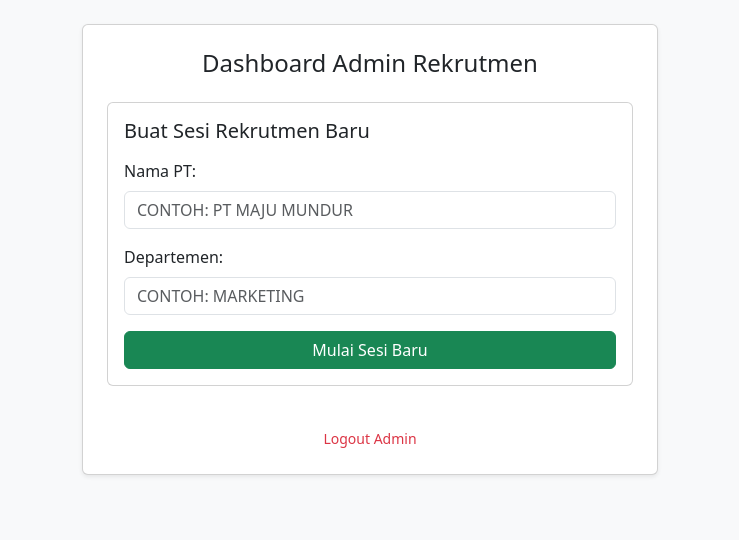
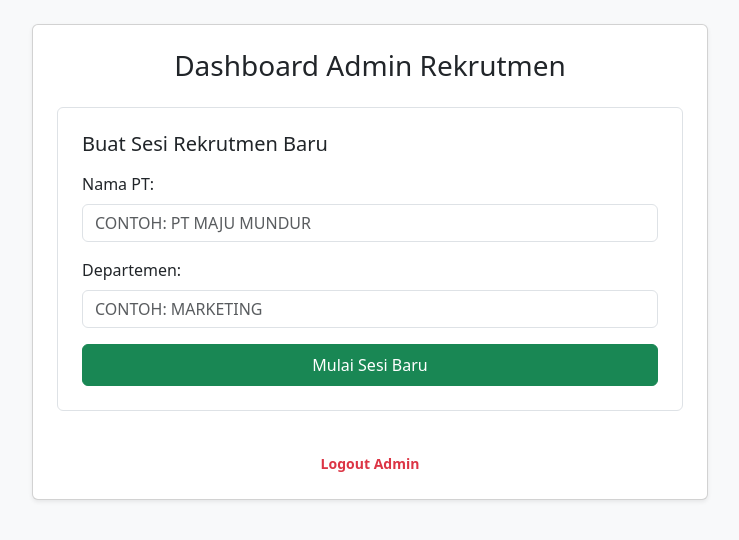
Before and after one commit to urusaitomodachi-design/sistem-rekrutment, a Flask app: template templates/admin.html in a window 1280 px wide. Shown: the top 540 px of the page, without its empty margins (270-1009 px from the left). Run offline with Flask 3, Linux system fonts and the light colour scheme; the template is opened without the code that fills it, so the values that code supplies are empty; some libraries are stand-ins or nearby versions.

Commit message:
Update admin.html

```diff
--- a/templates/admin.html
+++ b/templates/admin.html
@@ -7,9 +7,9 @@
     <link href="https://cdn.jsdelivr.net/npm/bootstrap@5.3.0/dist/css/bootstrap.min.css" rel="stylesheet">
 </head>
 <body class="bg-light py-4">
-    <div class="container" style="max-width: 600px;">
+    <div class="container" style="max-width: 700px;">
         <div class="card shadow-sm p-4">
-            <h4 class="text-center mb-4">Dashboard Admin Rekrutmen</h4>
+            <h3 class="text-center mb-4">Dashboard Admin Rekrutmen</h3>
 
             {% if error_message %}
             <div class="alert alert-danger py-2 text-center small mb-3">
@@ -18,27 +18,40 @@
             {% endif %}
 
             {% if active_session %}
-            <div class="alert alert-success p-3 mb-4">
-                <h5 class="alert-heading">Sesi Aktif Berjalan</h5>
+            <div class="alert alert-success p-4 mb-4">
+                <h4 class="alert-heading">Sesi Aktif Berjalan</h4>
                 <hr>
                 <p class="mb-1">PT: <b>{{ active_session[1] }}</b></p>
                 <p class="mb-1">Departemen: <b>{{ active_session[2] }}</b></p>
-                <p class="mb-1">Jumlah Kandidat Masuk: <b id="candidateCount">{{ candidate_count }}</b></p>
-                <p class="mb-3 text-break small text-muted">Link Pendaftaran: <br><code>{{ request.host_url }}apply/{{ active_session[3] }}</code></p>
+                <p class="mb-3">Jumlah Kandidat Masuk: <b id="candidateCount" class="fs-5 text-primary">{{ candidate_count }}</b></p>
+
+                <div class="mb-3">
+                    <label class="form-label fw-bold">Link Pendaftaran:</label>
+                    <div class="input-group">
+                        <input type="text" class="form-control bg-white" id="regLink" value="{{ request.host_url }}apply/{{ active_session[3] }}" readonly>
+                        <button class="btn btn-outline-secondary" type="button" onclick="copyLink()">Salin Link</button>
+                    </div>
+                </div>
+
+                <!-- Barcode / QR Code Pendaftaran -->
+                <div class="text-center mb-4">
+                    <label class="form-label fw-bold d-block mb-2">Barcode QR Pendaftaran:</label>
+                    <div id="qrcode" class="d-inline-block bg-white p-2 rounded shadow-sm"></div>
+                </div>
 
                 <div class="d-grid gap-2">
                     <form method="POST">
                         <input type="hidden" name="action" value="download_all">
-                        <button type="submit" class="btn btn-primary w-100">Download Data Excel & Semua Foto (ZIP)</button>
+                        <button type="submit" class="btn btn-primary w-100 py-2">Download Data Excel & Semua Foto (ZIP)</button>
                     </form>
                     <!-- Tombol Matikan Sesi memicu Modal Konfirmasi -->
-                    <button type="button" class="btn btn-danger w-100" data-bs-toggle="modal" data-bs-target="#stopModal">
+                    <button type="button" class="btn btn-danger w-100 py-2" data-bs-toggle="modal" data-bs-target="#stopModal">
                         Matikan Sesi
                     </button>
                 </div>
             </div>
             {% else %}
-            <div class="card p-3 mb-4 bg-white">
+            <div class="card p-4 mb-4 bg-white border">
                 <h5 class="mb-3">Buat Sesi Rekrutmen Baru</h5>
                 <form method="POST">
                     <input type="hidden" name="action" value="start">
@@ -50,13 +63,13 @@
                         <label class="form-label">Departemen:</label>
                         <input type="text" name="department" class="form-control text-uppercase" placeholder="Contoh: MARKETING" required>
                     </div>
-                    <button type="submit" class="btn btn-success w-100">Mulai Sesi Baru</button>
+                    <button type="submit" class="btn btn-success w-100 py-2">Mulai Sesi Baru</button>
                 </form>
             </div>
             {% endif %}
 
             <div class="text-center mt-3">
-                <a href="/logout" class="text-danger text-decoration-none small">Logout Admin</a>
+                <a href="/logout" class="text-danger text-decoration-none small fw-bold">Logout Admin</a>
             </div>
         </div>
     </div>
@@ -83,8 +96,28 @@
         </div>
     </div>
 
+    <!-- Script Bootstrap & QRCode Generator -->
     <script src="https://cdn.jsdelivr.net/npm/bootstrap@5.3.0/dist/js/bootstrap.bundle.min.js"></script>
+    <script src="https://cdnjs.cloudflare.com/ajax/libs/qrcodejs/1.0.0/qrcode.min.js"></script>
     <script>
+        {% if active_session %}
+        // Generate QR Code otomatis dari link pendaftaran
+        new QRCode(document.getElementById("qrcode"), {
+            text: "{{ request.host_url }}apply/{{ active_session[3] }}",
+            width: 150,
+            height: 150
+        });
+        {% endif %}
+
+        // Fungsi Salin Link
+        function copyLink() {
+            var copyText = document.getElementById("regLink");
+            copyText.select();
+            copyText.setSelectionRange(0, 99999);
+            navigator.clipboard.writeText(copyText.value);
+            alert("Link pendaftaran berhasil disalin!");
+        }
+
         // Auto-refresh jumlah kandidat secara real-time setiap 3 detik
         setInterval(function() {
             fetch('/api/candidate-count')
```
